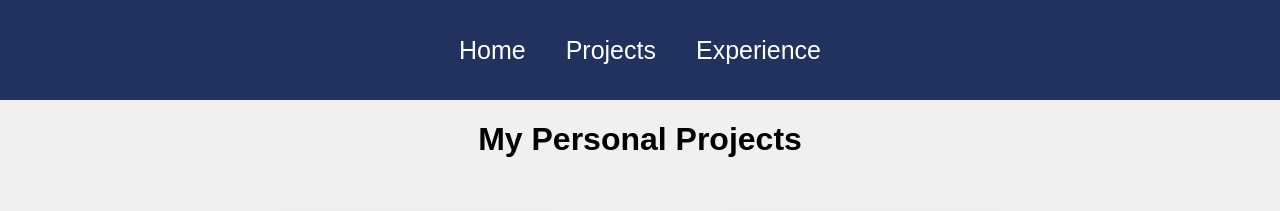
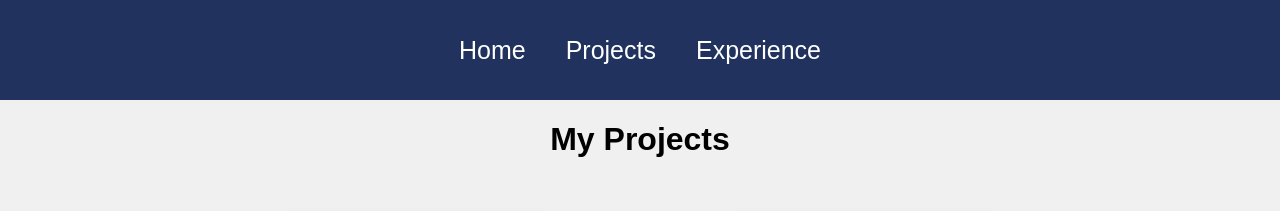
Before and after one commit to wowgr8/personal-portfolio, a React (Create React App) app: page /projects in a window 1280 px wide. Shown: the top 211 px of the page. Built offline with nearby package versions, Linux system fonts and the light colour scheme.

Commit message:
remove "personal"

```diff
--- a/src/pages/Projects.js
+++ b/src/pages/Projects.js
@@ -7,7 +7,7 @@ import '../styles/Projects.css';
 function Projects() {
   return (
     <div className='projects'>
-      <h1> My Personal Projects</h1>
+      <h1> My Projects</h1>
       <div className='projectList'>
         {ProjectList.map((project, index) => {
           return <ProjectItem id={index} name={project.name} image={project.image} />;
```
